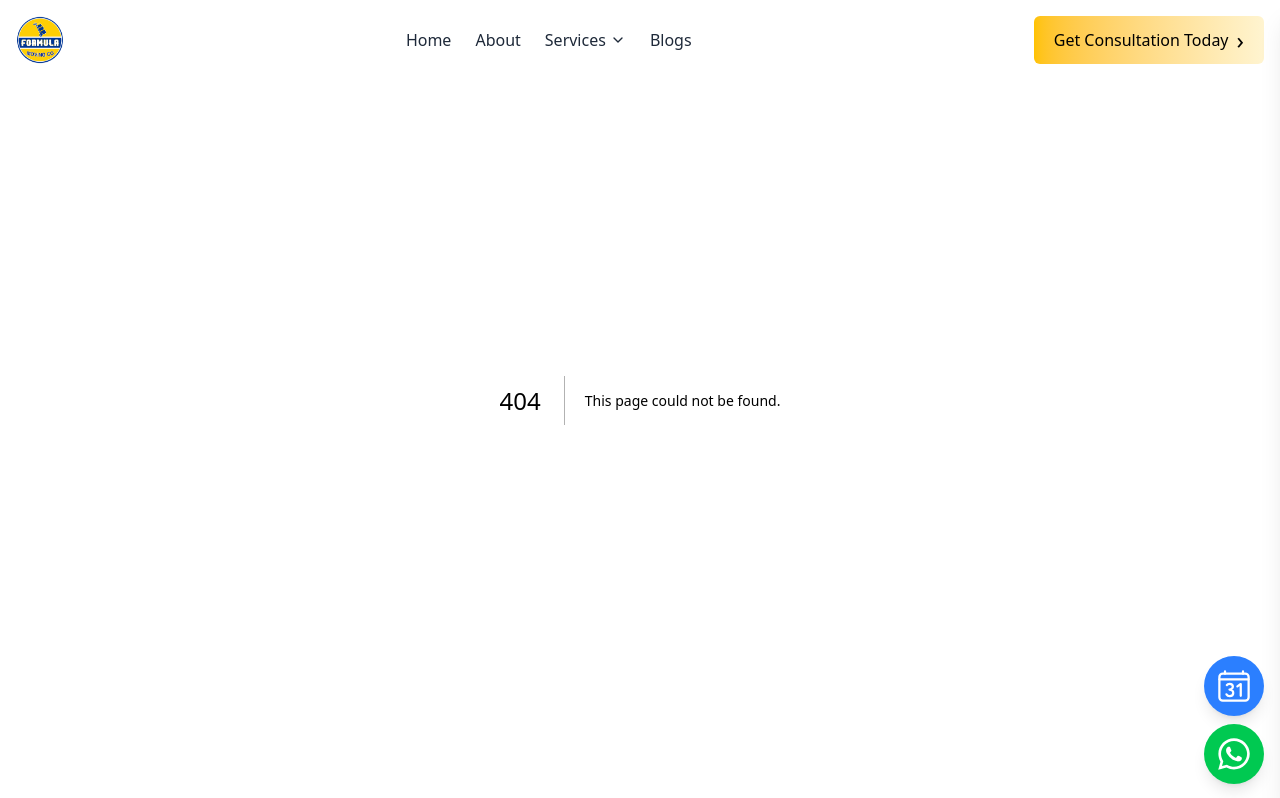
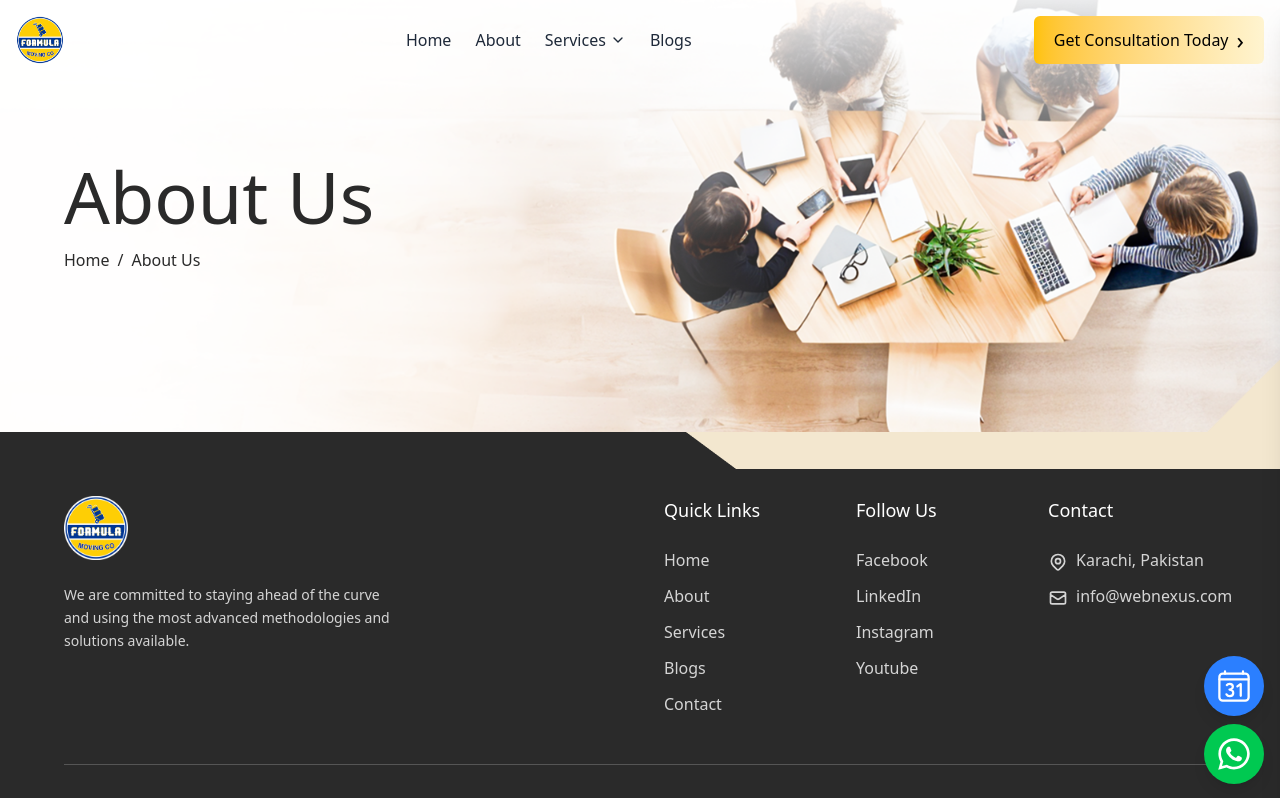
Before and after one commit to owaisrafiq05/Web-Nexus-Frontend, a Next.js app: page /about in a window 1280 px wide. Before the commit this address had no page. Shown: the top 798 px of the page. Built offline with nearby package versions, Linux system fonts and the light colour scheme.

Commit message:
About Hero Added

```diff
--- /dev/null
+++ b/src/app/about/page.js
@@ -0,0 +1,10 @@
+import Image from "next/image";
+import AboutHero from "@/components/AboutComponents/AboutHero";
+
+export default function About() {
+  return (
+    <div>
+      <AboutHero/>
+    </div>
+  );
+}
--- /dev/null
+++ b/src/components/AboutComponents/AboutHero.jsx
@@ -0,0 +1,30 @@
+"use client"
+
+import Link from "next/link"
+import Image from "next/image"
+
+const HeroSection = () => {
+  return (
+    <div className="relative bg-[#F3E7CF] overflow-hidden">
+      {/* Hero Content */}
+      <div className="relative z-10 max-w-7xl mx-auto px-4 md:px-8 lg:px-16 pt-40 pb-40">
+        <h1 className="text-5xl md:text-6xl lg:text-7xl font-thinbold text-[#2A2A2A] mb-4">About Us</h1>
+        <div className="flex items-center text-[#2A2A2A]">
+          <Link href="/" className="hover:text-[#2A2A2A] transition-colors">
+            Home
+          </Link>
+          <span className="mx-2">/</span>
+          <span>About Us</span>
+        </div>
+      </div>
+
+      {/* Background Image with Linear Gradient */}
+      <div className="absolute inset-0 z-0">
+        <Image src="/about-bg.png" alt="About Us" fill className="object-cover object-center" priority />
+      </div>
+
+    </div>
+  )
+}
+
+export default HeroSection
```
